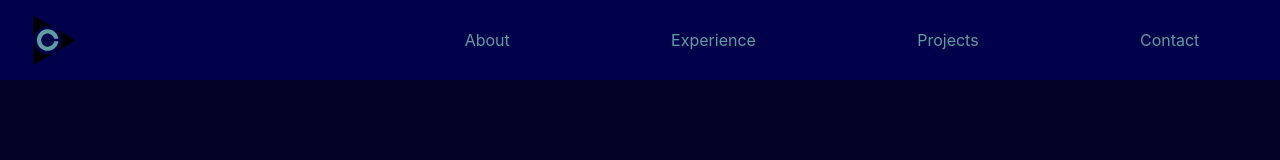
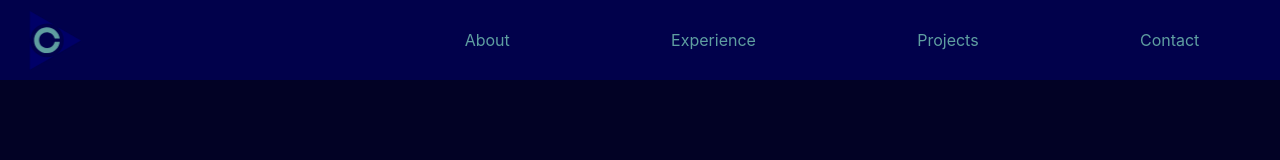
Before and after one commit to cctran96/old-portfolio, a React (Create React App) app: page / in a window 1280 px wide. Shown: the top 160 px of the page. Built offline with nearby package versions, Linux system fonts and the light colour scheme.

Commit message:
logo edits

```diff
--- a/src/App.css
+++ b/src/App.css
@@ -23,14 +23,13 @@ body::-webkit-scrollbar {
 }
 
 .logo {
-    width: 100px;
     align-self: flex-start;
     height: 80px;
 }
 
-.logo img {
-    height: 100%;
-    margin-right: 20px;
+.header-logo:hover {
+    cursor: pointer;
+    fill: rgb(0, 0, 104);
 }
 
 .sections {
--- a/src/components/Header.js
+++ b/src/components/Header.js
@@ -21,8 +21,8 @@ const Header = () => {
 
     return (
         <div className="navbar" style={{top: visible ? '0' : '-80px' }}>
-            <motion.div className="logo" variants={logo} initial="start" animate="end">
-                <Logo onClick={() => window.location.reload()}/>
+            <motion.div whileHover={hover} className="logo" variants={logo} initial="start" animate="end">
+                <Logo className="header-logo" onClick={() => window.location.reload()}/>
             </motion.div>
             <motion.div className="sections" variants={parent} initial="start" animate="end">
                 <motion.p variants={child}>About</motion.p >
@@ -68,3 +68,7 @@ const logo = {
         }
     }
 }
+
+const hover = {
+    scale: 1.2
+}
```
